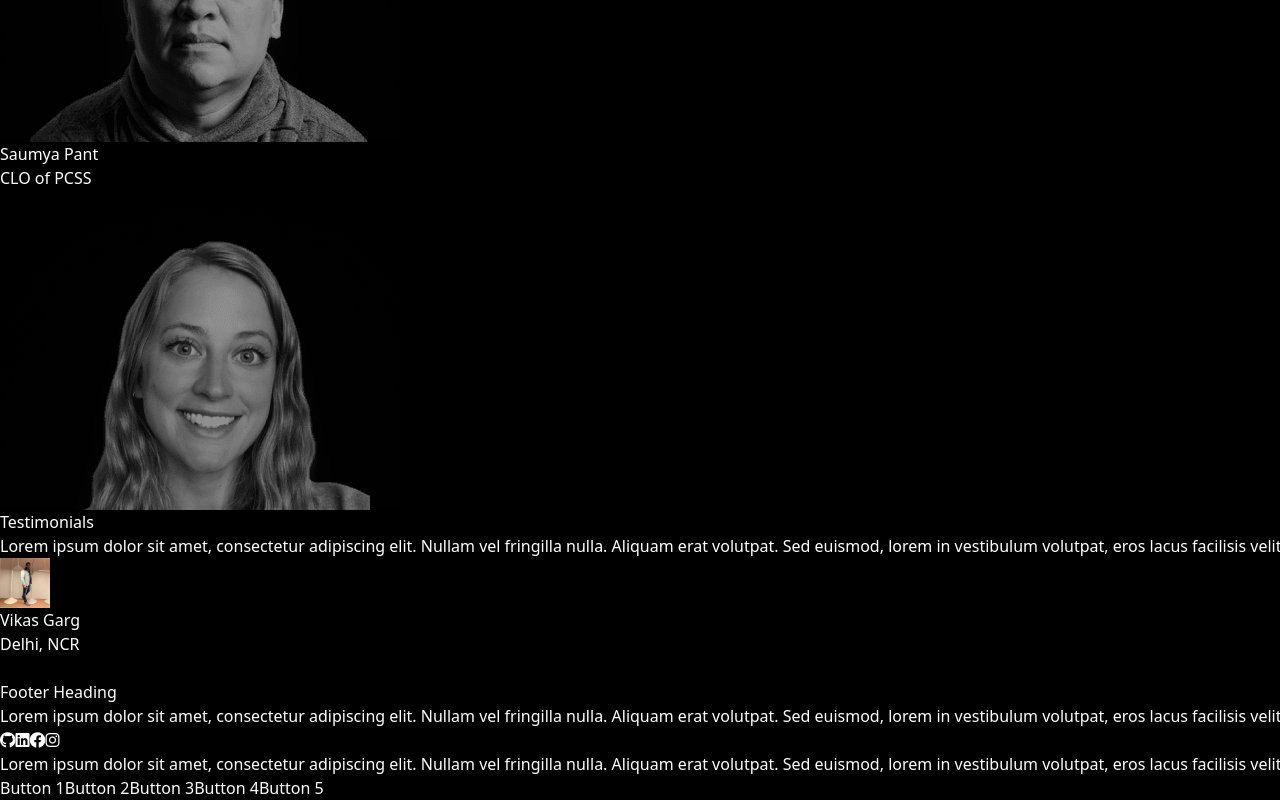
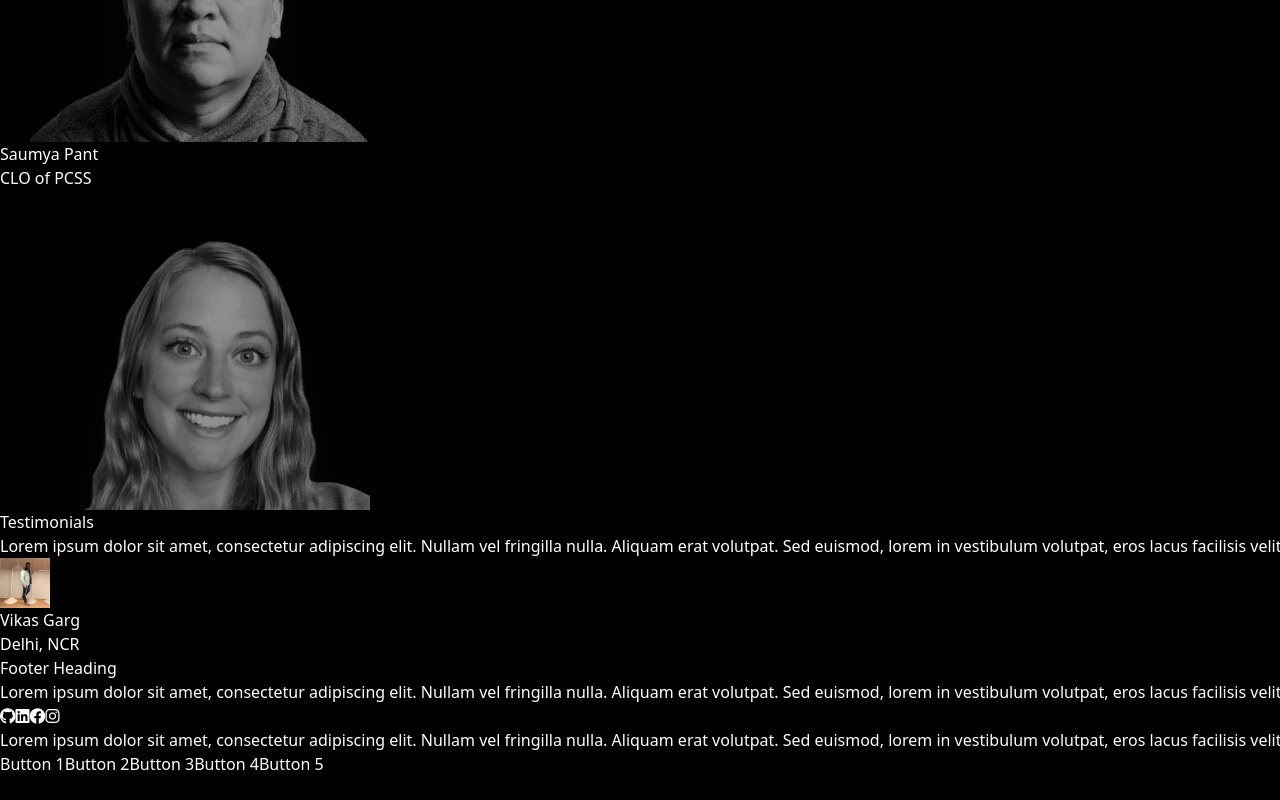
Before and after one commit to himanshuverma544/Landing-Page-1, a React (Vite) app: page / in a window 1280 px wide. Shown: the part 8298-9098 px from the top of the page. After the commit the page ends 9074 px from the top, so only its background shows below. Built offline with nearby package versions, Linux system fonts and the light colour scheme.

Commit message:
upd: updated as per the business need

```diff
--- a/src/components/testimonials/main-components/Testimonials.jsx
+++ b/src/components/testimonials/main-components/Testimonials.jsx
@@ -10,8 +10,8 @@ import useCarouselArrows from "../../../../utilities/hooks/react-multi-carousel/
 
 import { getCarouselResponsive } from "../../../../utilities/functions";
 
-// import ArrowActive from "../../../assets/testimonials/miscellaneous/arrow-active.svg?react";
-// import ArrowDisabled from "../../../assets/testimonials/miscellaneous/arrow-disabled.svg?react";
+import ArrowActive from "../../../assets/testimonials/miscellaneous/arrow-active.svg?react";
+import ArrowDisabled from "../../../assets/testimonials/miscellaneous/arrow-disabled.svg?react";
 
 import Client1 from "../../../assets/testimonials/clients/client1.jpg";
 import Client2 from "../../../assets/testimonials/clients/client2.png";
@@ -99,7 +99,8 @@ export default function Testimonials() {
 
   const { CarouselArrows, disableArrowBtn } = useCarouselArrows({
     carouselRef,
-
+    activeArrowIcon: ArrowActive,
+    inactiveArrowIcon: ArrowDisabled
   });
 
   const { breakpoints: { lg }, screenWidth } = useWindowSize();
@@ -134,9 +135,9 @@ export default function Testimonials() {
             />
           ))}
         </Carousel>
-        {/* {screenWidth < lg && */}
+        {screenWidth < lg &&
           <CarouselArrows/>
-        {/* } */}
+        }
       </div>
     </section>
   );
```
